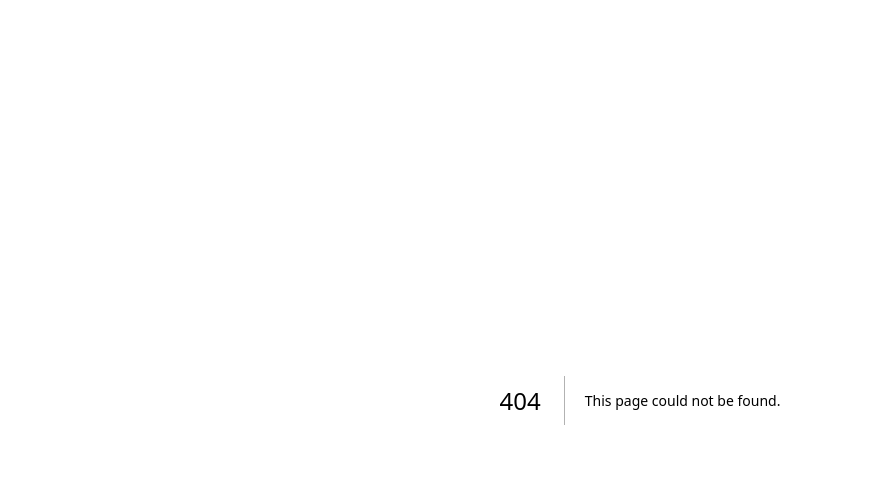
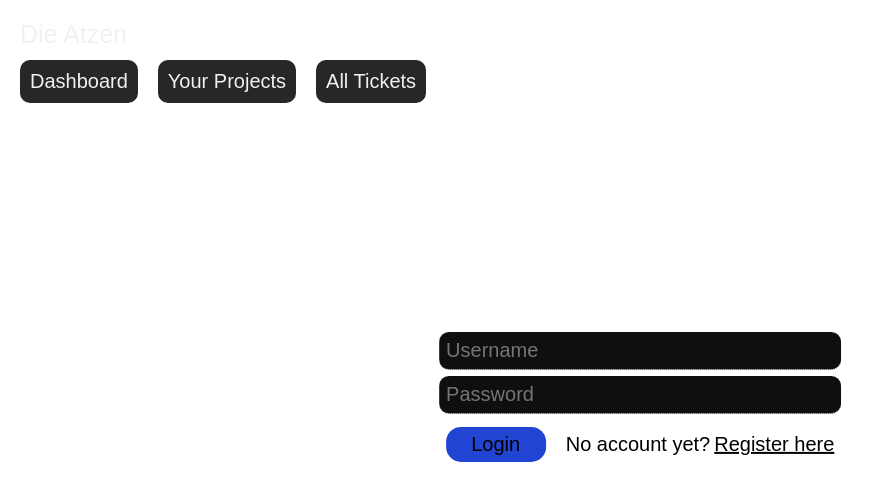
Before and after one commit to manuelpalluotto/ToDoListFrontend, a Next.js app: page /login in a window 1280 px wide. Before the commit this address had no page. Shown: the top 500 px of the page, without its empty margins (0-884 px from the left). Built offline with nearby package versions, Linux system fonts and the light colour scheme.

Commit message:
login component angelegt, teilweise styled, login api call angelegt

```diff
--- /dev/null
+++ b/src/app/login/login.css
@@ -0,0 +1,63 @@
+.login-box {
+    position: absolute;
+    left: 50%;
+    top: 50%;
+    transform: translate(-50%, -50%);
+    border-radius: 35px;
+    padding: 0.5rem;
+}
+
+.login-form {
+    display: flex;
+    flex-direction: column;
+    gap: 0.3rem;
+    border-radius: 35px;
+}
+
+.below--formP {
+    display: flex;
+    gap: 0.2rem;
+    padding-top: 0.3rem;
+}
+
+.register-here {
+    text-decoration: underline;
+}
+
+.register-here:hover {
+    color: rgb(33, 68, 210);
+}
+
+.below--form-div {
+    display: flex;
+    gap: 1rem;
+    padding: 0.33rem;
+}
+
+input {
+    padding: 0.35rem;
+    border: none;
+    border-bottom: 1px dotted var(--youtube-font);
+    background-color: var(--youtube-black);
+    border-radius: 10px;
+}
+
+input:focus {
+    outline: none;
+    border: none;
+}
+
+.manu-button {
+    background-color: rgb(33, 68, 210);
+    border: none;
+    padding: 0.3rem;
+    border-radius: 15px;
+    min-width: 100px;
+    cursor: pointer;
+    transition: transform 0.1s ease-out, box-shadow 0.1s ease-out;
+}
+
+.manu-button:active {
+    transform: scale(1.02);
+    box-shadow: 0 0 0 5px rgba(79, 70, 229, 0.3);
+}
--- /dev/null
+++ b/src/app/login/page.js
@@ -0,0 +1,17 @@
+import Login from "@/components/Login";
+import Navbar from "@/components/Navbar";
+import NavLinksBar from "@/components/NavLinksBar";
+
+export default function LoginPage() {
+
+
+
+    return(
+        <>
+        <Navbar />
+        <NavLinksBar />
+        <Login />
+        </>
+    );
+
+}
--- a/src/app/register/page.js
+++ b/src/app/register/page.js
@@ -1,9 +1,13 @@
+import Navbar from "@/components/Navbar";
+import NavLinksBar from "@/components/NavLinksBar";
 import Registerform from "@/components/Registerform";
 
 
-export default function Home() {
+export default function RegisterPage() {
   return (
     <>
+      <Navbar />
+      <NavLinksBar />
       <Registerform />
     </>
   );
--- a/src/app/register/register.css
+++ b/src/app/register/register.css
@@ -3,9 +3,13 @@
     margin: auto;
     overflow: hidden;
     border-radius: 35px;
-    border: 1px solid white;
+    border: 1px solid var(--youtube-font);
     padding: 0.1rem;
-    background-color: #272727;
+    background-color: var(--youtube-black);
+    position: absolute;
+    top: 50%;
+    left: 50%;
+    transform: translate(-50%, -50%);
 }
 
 .register-form {
@@ -20,8 +24,8 @@
 input {
    padding: 0.35rem;
    border: none;
-   border-bottom: 1px dotted white;
-   background-color: #272727;
+   border-bottom: 1px dotted var(--youtube-font);
+   background-color: var(--youtube-black);
 }
 
 input:focus {
@@ -51,3 +55,22 @@ input:focus {
 .below--form-p {
     padding-top: 0.4rem;
 }
+
+.manu-button {
+    background-color: rgb(33, 68, 210);
+    border: none;
+    padding: 0.3rem;
+    border-radius: 15px;
+    min-width: 100px;
+    cursor: pointer;
+    transition: transform 0.2s ease-out, box-shadow 0.2s ease-out;
+}
+
+.manu-button:active {
+    transform: scale(1.02);
+    box-shadow: 0 0 0 5px rgba(79, 70, 229, 0.3);
+}
+
+.manu-button::after {
+    animation: ripple 0.4s ease-out;
+}
--- /dev/null
+++ b/src/components/Login.jsx
@@ -0,0 +1,65 @@
+'use client'
+
+import { login } from '@/lib/apiMethods';
+import '@/app/login/login.css';
+import Link from 'next/link';
+import { useState } from 'react';
+import { toast, ToastContainer } from 'react-toastify';
+
+export default function Login() {
+
+    const [username, setUsername] = useState('');
+    const [password, setPassword] = useState('');
+
+    const [loggedIn, setLoggedIn] = useState(false);
+
+    const sendData = async () => {
+
+        const User = {
+            username,
+            password
+        }
+
+        console.log(User);
+
+        try {
+            await login(User.username, User.password);
+            toast('You are being logged in...');
+            setLoggedIn(true);
+        } catch {
+            toast('Login failed. Maybe bad Username Password combination?');
+            setLoggedIn(false);
+            return;
+        }
+    };
+
+    return (
+        <>
+            <ToastContainer />
+            <div className='login-box'>
+                <form className='login-form' onSubmit={(e) => { e.preventDefault(); sendData(); }}>
+                    <input
+                        id='username'
+                        type='text'
+                        placeholder='Username'
+                        value={username}
+                        onChange={(e) => setUsername(e.target.value)}
+                    />
+                    <input
+                        id='password'
+                        type='password'
+                        placeholder='Password'
+                        value={password}
+                        onChange={(e) => setPassword(e.target.value)}
+                    />
+                    <div className='below--form-div'>
+                        <button className='manu-button' type='submit'><Link href={loggedIn ? '/dashboard' : '/login'}>Login</Link></button>
+                        <p className='below--formP'>
+                            No account yet? <Link href='/register' className='register-here'>Register here</Link>
+                        </p>
+                    </div>
+                </form>
+            </div>
+        </>
+    );
+}
--- a/src/components/NavLinksBar.jsx
+++ b/src/components/NavLinksBar.jsx
@@ -1,7 +1,11 @@
+import Link from "next/link";
+
 export default function NavLinksBar() {
     return (
-        <div>
-
+        <div className='navlinks-container'>
+            <div className='dashboard-container'><Link href='/dashboard'>Dashboard</Link></div>
+            <div className='projects-container'><Link href='/projects'>Your Projects</Link></div>
+            <div className='all--tickets-container'><Link href='tickets'>All Tickets</Link></div>
         </div>
     );
 }
--- a/src/components/components.css
+++ b/src/components/components.css
@@ -1,22 +1,32 @@
 /*#region ManuButton*/
-.manu-button {
-    background-color: rgb(33, 68, 210);
-    border: none;
-    padding: 0.3rem;
-    border-radius: 15px;
-    min-width: 100px;
-}
+
 /*#endregion*/
 /*#region Navbar*/
 .navbar-container {
     display: flex;
-    padding: 0.75rem;
+    padding: 1rem;
+    position: absolute;
+    top: 0;
 }
 
 .title {
     font-size: 1.25rem;
+    color: var(--youtube-font);
 }
 /*#endregion*/
 /*#region sidenavlinks*/
+.navlinks-container {
+    position: absolute;
+    top: 3rem;
+    display: flex;
+    gap: 1rem;
+    padding-inline: 1rem;
+    color: var(--youtube-font);
+}
 
+.dashboard-container, .projects-container, .all--tickets-container {
+    background-color: var(--youtube-gray);
+    padding: 0.5rem;
+    border-radius: 10px;
+}
 /*#endregion*/
--- a/src/globals.css
+++ b/src/globals.css
@@ -11,6 +11,12 @@ body {
   font-family: Arial, Helvetica, sans-serif;
   -webkit-font-smoothing: antialiased;
   -moz-osx-font-smoothing: grayscale;
+}
+
+:root {
+  --youtube-gray: #272727;
+  --youtube-black: #0f0f0f;
+  --youtube-font: #f1f1f1;
 }
 
 * {
--- a/src/lib/apiClient.js
+++ b/src/lib/apiClient.js
@@ -1,6 +1,6 @@
 import axios from "axios";
 
-const baseURL = 'localhost:8080';
+const URL = 'http://localhost:8080';
 
 const apiClient = axios.create({
     baseURL: URL,
--- a/src/lib/apiMethods.js
+++ b/src/lib/apiMethods.js
@@ -7,5 +7,12 @@ export async function getUsers() {
 
 export async function createUser(User) {
     const response = await apiClient.post('/auth/register', User);
-    return response;
+    return response.data;
 }
+
+export async function login(username, password) {
+    const response = await apiClient.post('/auth/login', {username, password})
+    const token = response.data.token;
+    localStorage.setItem(token);
+    return token;
+}
```
Also changed, not shown: src/components/Registerform.jsx (+36 -23 lines), src/components/getUsers.jsx (deleted, +0 -25 lines), public/homepagebackground.jpg (added).
